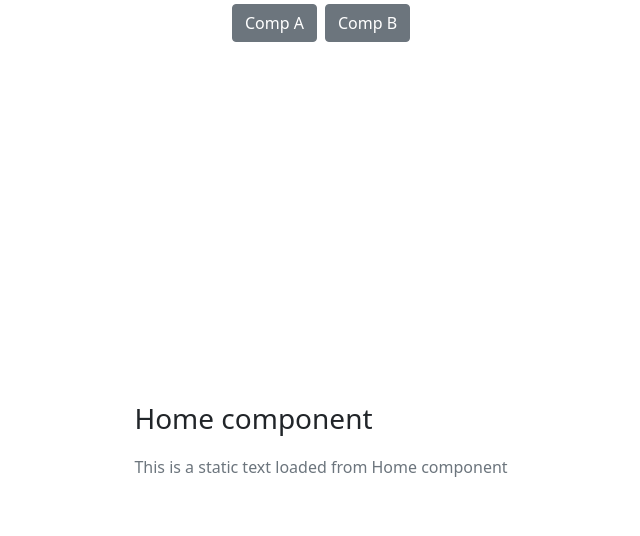
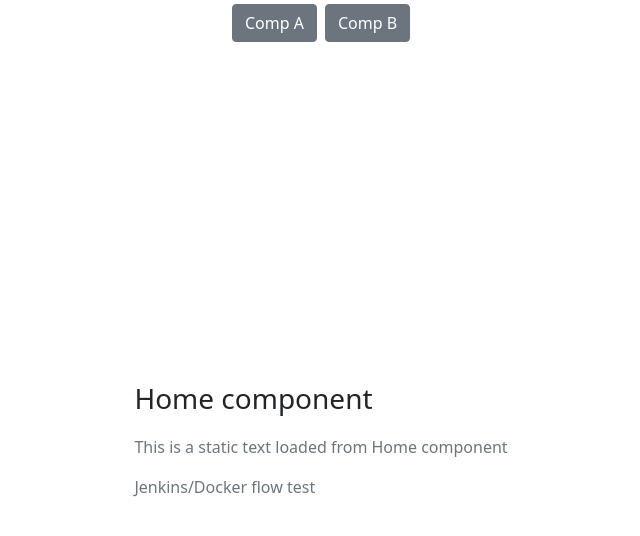
Before and after one commit to liviucatrina/testvueproject, a Vue app: page / in a window 1280 px wide. Shown: the top 536 px of the page, without its empty margins (319-959 px from the left). Built offline with nearby package versions, Linux system fonts and the light colour scheme.

Commit message:
Jenkins/Docker flow test

```diff
--- a/src/views/Home.vue
+++ b/src/views/Home.vue
@@ -4,6 +4,9 @@
       <p class="fs-3">Home component</p>
       <p class="text-muted">
         This is a static text loaded from Home component
+      </p>
+      <p class="text-muted">
+        Jenkins/Docker flow test
       </p>
     </div>
   </div>
```
